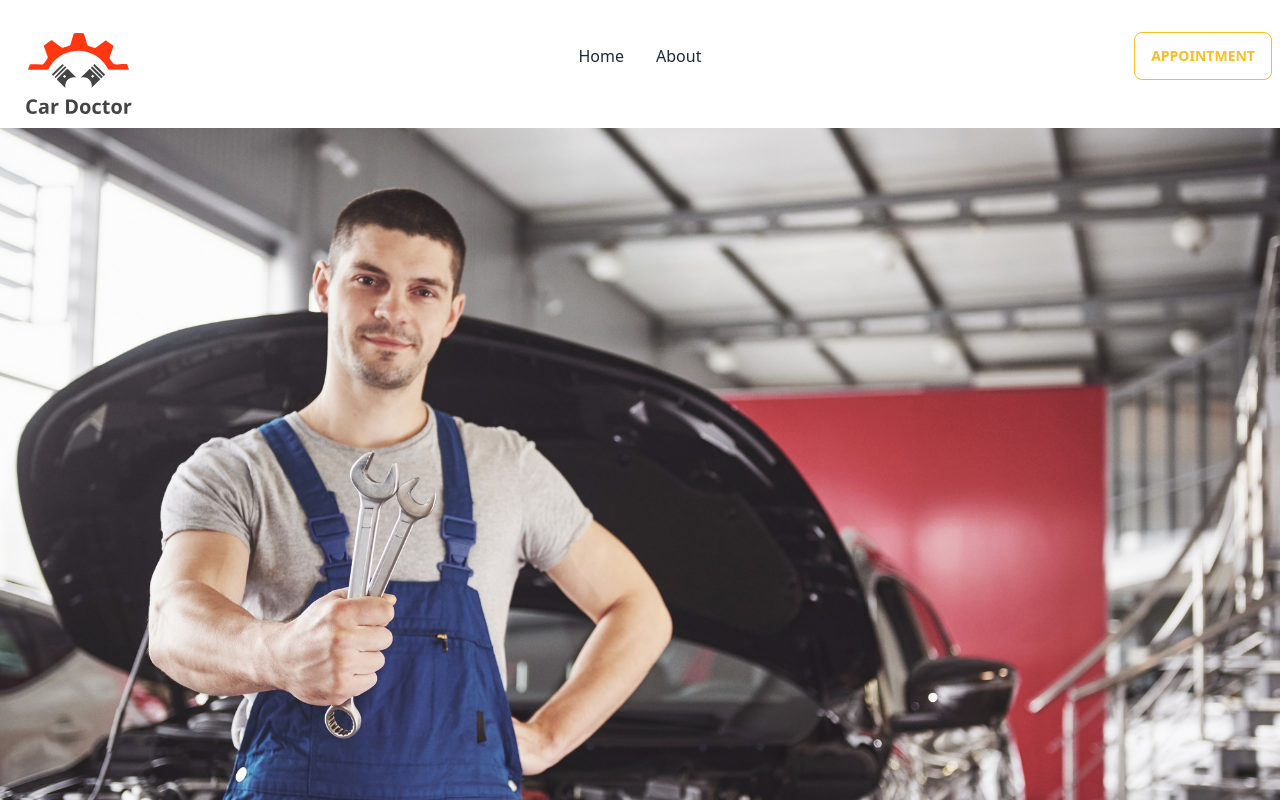
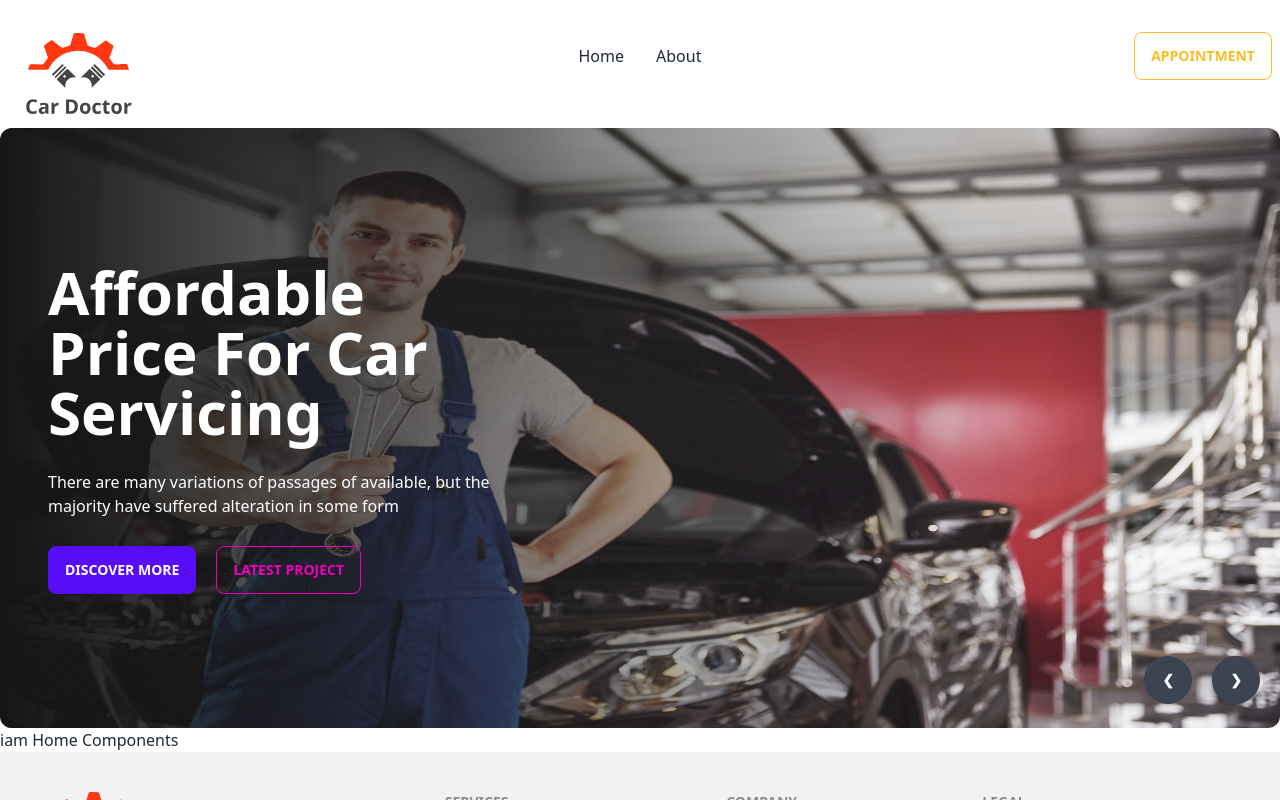
Before and after one commit to UniqueCoderRihan/Car-Doctor-Client, a React (Vite) app: page / in a window 1280 px wide. Shown: the top 800 px of the page. Built offline with nearby package versions, Linux system fonts and the light colour scheme.

Commit message:
Banner bg and Text added

```diff
--- a/src/Pages/Home/Banner/Banner.jsx
+++ b/src/Pages/Home/Banner/Banner.jsx
@@ -5,27 +5,79 @@
 import img4 from '../../../assets/images/banner/4.jpg'
 // import img5 from '../../../assets/images/banner/5.jpg'
 // import img6 from '../../../assets/images/banner/6.jpg'
-import Direction from './Direction'
+
 
 
 const Banner = () => {
     return (
-        <div className="carousel w-full">
+        <div className="carousel w-full h-[600px]">
             <div id="slide1" className="carousel-item relative w-full">
-                <img src={img1} className="w-full" />
-                <Direction></Direction>
+                <img src={img1} className="w-full rounded-xl" />
+                <div className="absolute rounded-xl flex items-center h-full left-0 top-0 bg-gradient-to-r from-[#151515] to-[rgba(21, 21, 21, 0)]">
+                    <div className='text-white space-y-7 pl-12 w-1/2'>
+                        <h2 className='text-6xl font-bold'>Affordable Price For Car Servicing</h2>
+                        <p>There are many variations of passages of  available, but the majority have suffered alteration in some form</p>
+                        <div>
+                            <button className="btn btn-primary mr-5">Discover More</button>
+                            <button className="btn btn-outline btn-secondary">Latest Project</button>
+                        </div>
+                    </div>
+                </div>
+                <div className="absolute flex justify-end transform -translate-y-1/2 left-5 right-5 bottom-0">
+                    <a href="#slide4" className="btn btn-circle mr-5">❮</a>
+                    <a href="#slide2" className="btn btn-circle">❯</a>
+                </div>
             </div>
             <div id="slide2" className="carousel-item relative w-full">
-                <img src={img2} className="w-full" />
-                <Direction></Direction>
+                <img src={img2} className="w-full rounded-xl" />
+                <div className="absolute rounded-xl flex items-center h-full left-0 top-0 bg-gradient-to-r from-[#151515] to-[rgba(21, 21, 21, 0)]">
+                    <div className='text-white space-y-7 pl-12 w-1/2'>
+                        <h2 className='text-6xl font-bold'>Affordable Price For Car Servicing</h2>
+                        <p>There are many variations of passages of  available, but the majority have suffered alteration in some form</p>
+                        <div>
+                            <button className="btn btn-primary mr-5">Discover More</button>
+                            <button className="btn btn-outline btn-secondary">Latest Project</button>
+                        </div>
+                    </div>
+                </div>
+                <div className="absolute flex justify-end transform -translate-y-1/2 left-5 right-5 bottom-0">
+                    <a href="#slide2" className="btn btn-circle mr-5">❮</a>
+                    <a href="#slide3" className="btn btn-circle">❯</a>
+                </div>
             </div>
             <div id="slide3" className="carousel-item relative w-full">
-                <img src={img3} className="w-full" />
-                <Direction></Direction>
+                <img src={img3} className="w-full rounded-xl" />
+                <div className="absolute rounded-xl flex items-center h-full left-0 top-0 bg-gradient-to-r from-[#151515] to-[rgba(21, 21, 21, 0)]">
+                    <div className='text-white space-y-7 pl-12 w-1/2'>
+                        <h2 className='text-6xl font-bold'>Affordable Price For Car Servicing</h2>
+                        <p>There are many variations of passages of  available, but the majority have suffered alteration in some form</p>
+                        <div>
+                            <button className="btn btn-primary mr-5">Discover More</button>
+                            <button className="btn btn-outline btn-secondary">Latest Project</button>
+                        </div>
+                    </div>
+                </div>
+                <div className="absolute flex justify-end transform -translate-y-1/2 left-5 right-5 bottom-0">
+                    <a href="#slide3" className="btn btn-circle mr-5">❮</a>
+                    <a href="#slide4" className="btn btn-circle">❯</a>
+                </div>
             </div>
             <div id="slide4" className="carousel-item relative w-full">
-                <img src={img4} className="w-full" />
-                <Direction></Direction>
+                <img src={img4} className="w-full rounded-xl" />
+                <div className="absolute rounded-xl flex items-center h-full left-0 top-0 bg-gradient-to-r from-[#151515] to-[rgba(21, 21, 21, 0)]">
+                    <div className='text-white space-y-7 pl-12 w-1/2'>
+                        <h2 className='text-6xl font-bold'>Affordable Price For Car Servicing</h2>
+                        <p>There are many variations of passages of  available, but the majority have suffered alteration in some form</p>
+                        <div>
+                            <button className="btn btn-primary mr-5">Discover More</button>
+                            <button className="btn btn-outline btn-secondary">Latest Project</button>
+                        </div>
+                    </div>
+                </div>
+                <div className="absolute flex justify-end transform -translate-y-1/2 left-5 right-5 bottom-0">
+                    <a href="#slide3" className="btn btn-circle mr-5">❮</a>
+                    <a href="#slide1" className="btn btn-circle">❯</a>
+                </div>
             </div>
         </div>
     );
```
